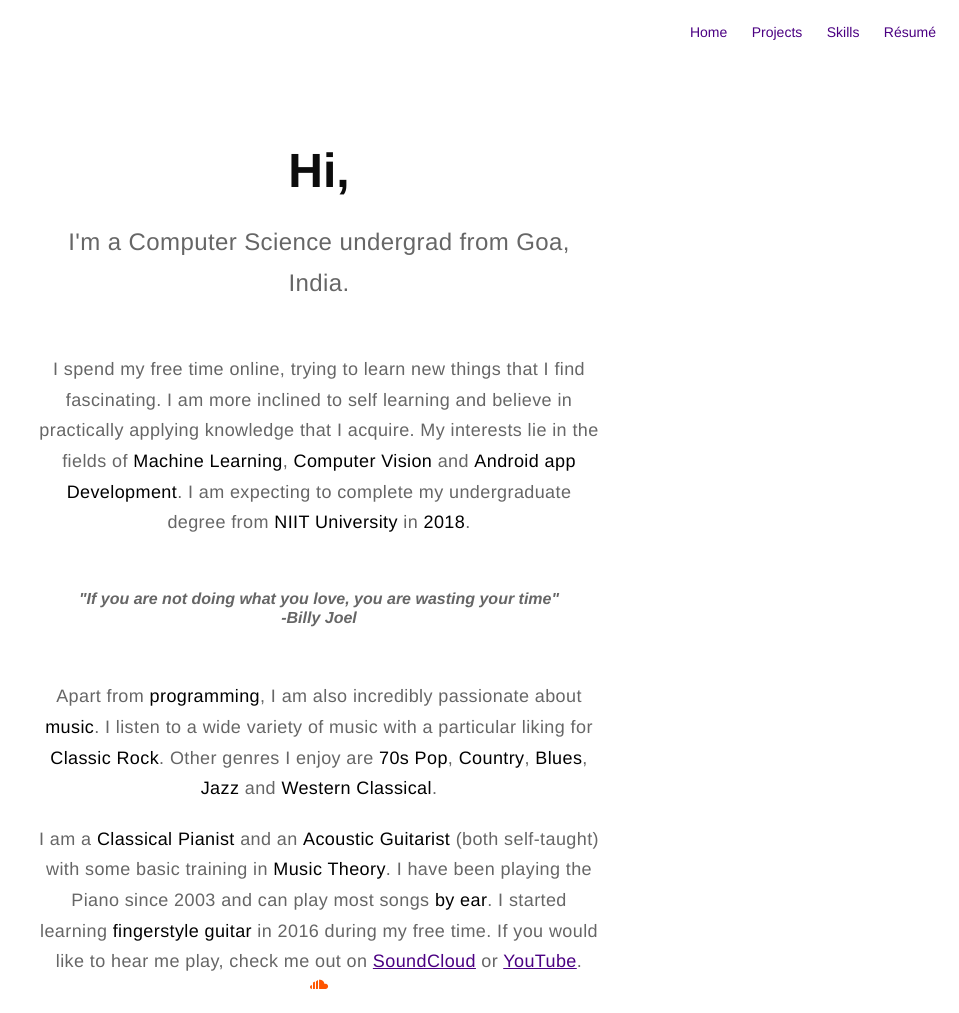
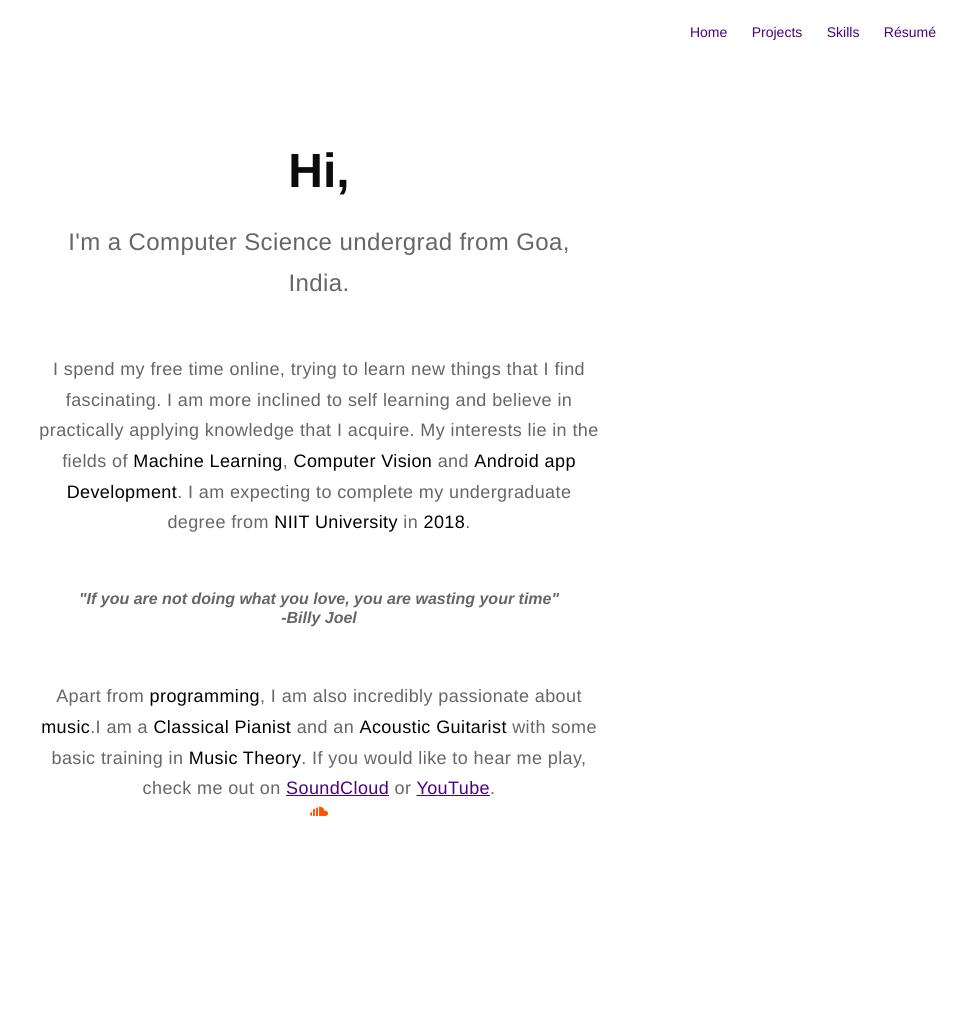
Before and after one commit to ashwinpilgaonkar/ashwinpilgaonkar.github.io, a Jekyll site: the page built from about.md, in a window 1280 px wide. Shown: the whole page, without its empty margins (321-1280 px from the left). Built offline with Jekyll 4.4.1, drawn with Linux system fonts in a browser that asks for light colours; after the commit the page ends 900 px from its top, so only the background shows below that.

Commit message:
Modified about section

```diff
--- a/about.md
+++ b/about.md
@@ -24,11 +24,7 @@ layout: page
     </font>
     <font size="4">
         <p>
-            Apart from <strong>programming</strong>, I am also incredibly passionate about <strong>music</strong>. I listen to a wide variety of music with a particular liking for <strong>Classic Rock</strong>. Other genres I enjoy are <strong>70s Pop</strong>, <strong>Country</strong>, <strong>Blues</strong>, <strong>Jazz</strong> and <strong>Western Classical</strong>.
-        </p>
-        <p>
-            I am a <strong>Classical Pianist</strong> and an <strong>Acoustic Guitarist</strong> (both self-taught) with some basic training in <strong>Music Theory</strong>.
-            I have been playing the Piano since 2003 and can play most songs <strong>by ear</strong>. I started learning <strong>fingerstyle guitar</strong> in 2016 during my free time. If you would like to hear me play, check me out on <a href="https://soundcloud.com/ashwin_pilgaonkar">SoundCloud</a> or <a href="https://www.youtube.com/channel/UCtwmwjPenrE-JeNxLvY9UGA">YouTube</a>. <img src="{{site.baseurl}}/assets/images/soundcloud.png" style="width:23px;height:16px;">
+            Apart from <strong>programming</strong>, I am also incredibly passionate about <strong>music</strong>.I am a <strong>Classical Pianist</strong> and an <strong>Acoustic Guitarist</strong> with some basic training in <strong>Music Theory</strong>. If you would like to hear me play, check me out on <a href="https://soundcloud.com/ashwin_pilgaonkar">SoundCloud</a> or <a href="https://www.youtube.com/channel/UCtwmwjPenrE-JeNxLvY9UGA">YouTube</a>. <img src="{{site.baseurl}}/assets/images/soundcloud.png" style="width:23px;height:16px;">
         </p>
     </font>
 </center>
```
